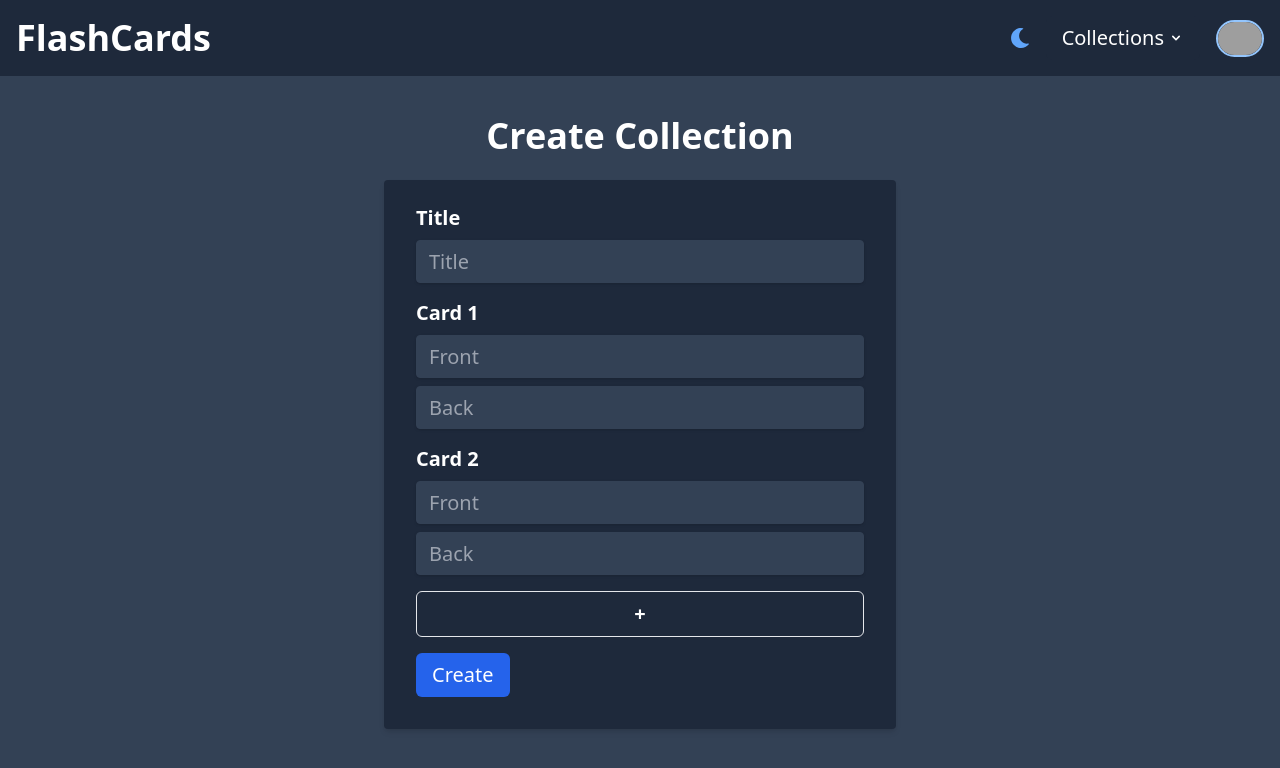
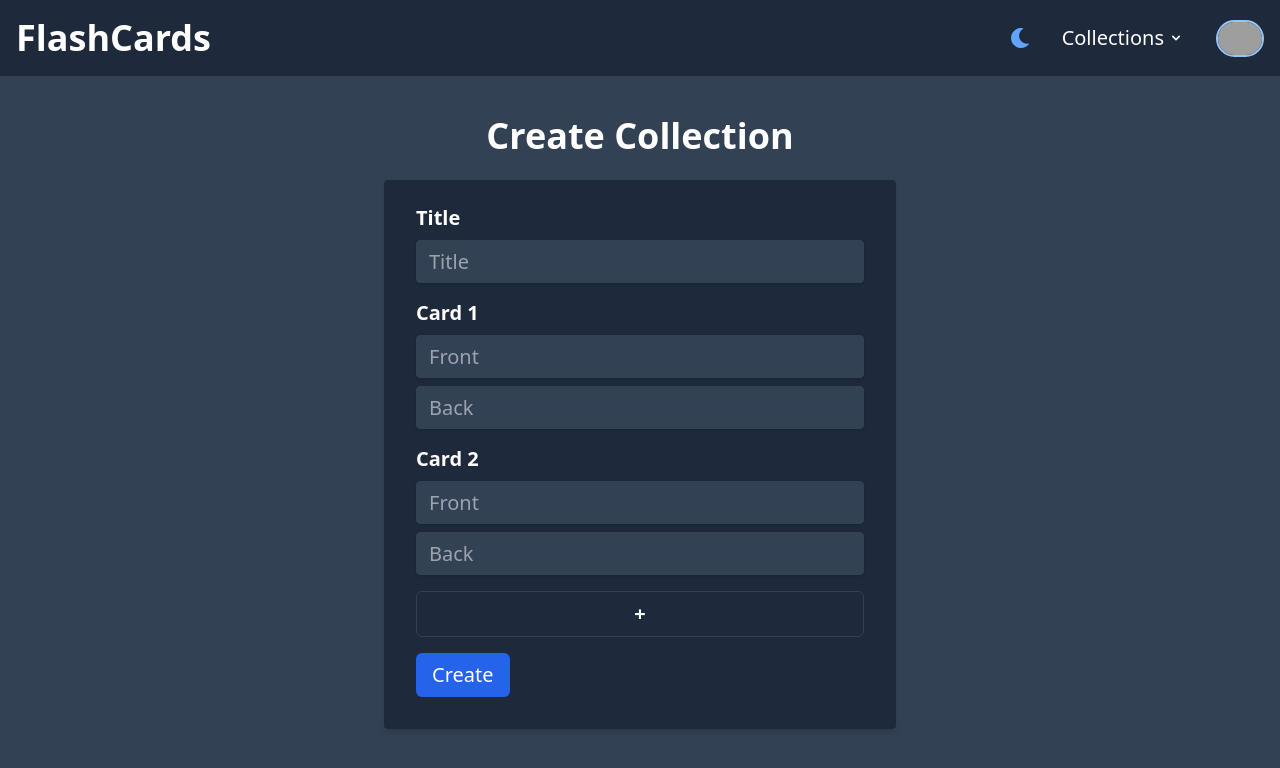
Before and after one commit to yap8/flashcards, a React (Create React App) app in the folder client/: page /collections/create in a window 1280 px wide. Shown: the top 768 px of the page. Built offline with nearby package versions, Linux system fonts and the light colour scheme; sample sign-in values are in the browser's storage; grey boxes are pictures that could not be loaded.

Commit message:
fixed minor bug in collection forms

```diff
--- a/client/src/pages/Collections/CollectionSettings.js
+++ b/client/src/pages/Collections/CollectionSettings.js
@@ -135,7 +135,7 @@ const CollectionSettings = () => {
             ))}
             <FormGroup>
               <Button
-                className="w-full font-bold border"
+                className="w-full font-bold border dark:border-slate-700"
                 onClick={ handleAddClick }
               >+</Button>
             </FormGroup>
--- a/client/src/pages/Collections/CollectionsForm.js
+++ b/client/src/pages/Collections/CollectionsForm.js
@@ -1,10 +1,10 @@
 import { useEffect, useState } from 'react'
 import { useDispatch, useSelector } from 'react-redux'
-import usePrivate from '../../hooks/usePrivate'
 import { createCollection } from '../../redux/actions/collectionsActions'
 import { useNavigate } from 'react-router-dom'
 import { motion } from 'framer-motion'
 
+import usePrivate from '../../hooks/usePrivate'
 import Button from '../../components/Button'
 import Form from '../../components/Form/Form'
 import FormGroup from '../../components/Form/FormGroup'
@@ -117,7 +117,7 @@ const CollectionsForm = () => {
             ))}
             <FormGroup>
               <Button
-                className="w-full font-bold border"
+                className="w-full font-bold border dark:border-slate-700"
                 onClick={ handleAddClick }
               >+</Button>
             </FormGroup>
```
